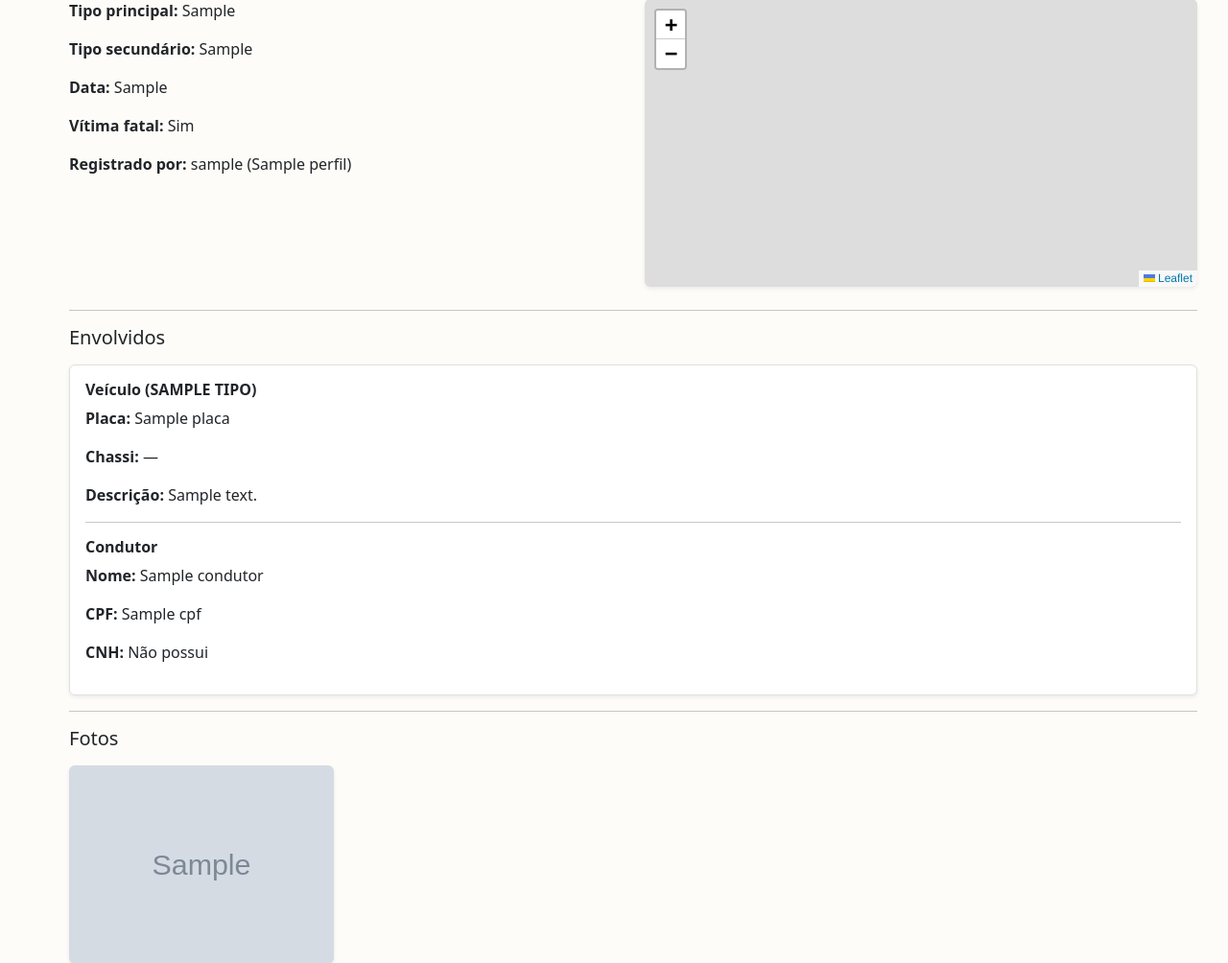
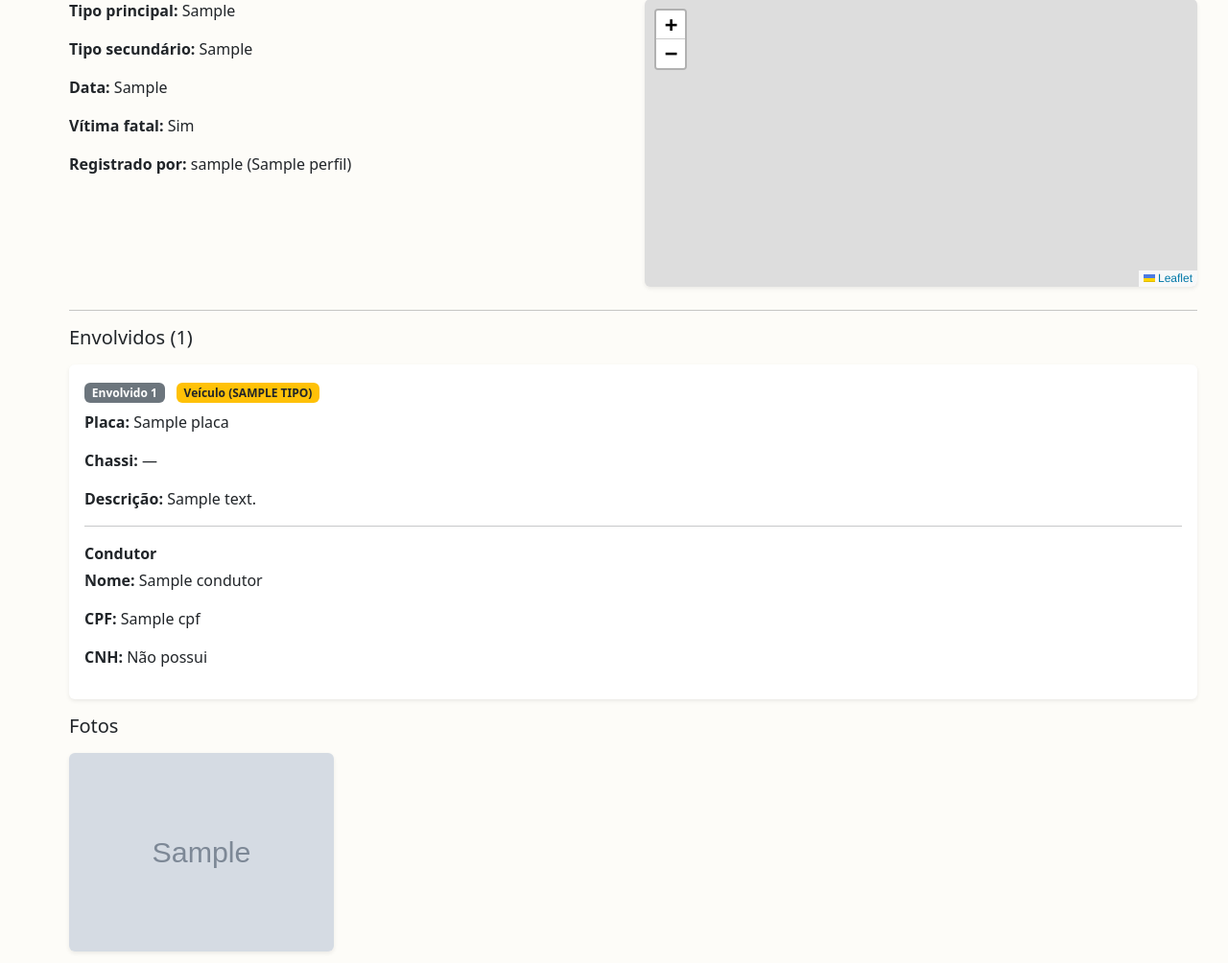
Before and after one commit to marxrocha205/sinistro_dashboard, a Django app: template sinistro_dash/dashboard/templates/dashboard/sinistro_detail.html in a window 1280 px wide. Shown: the part 91-1095 px from the top of the page at 96% size. Run offline with Django 5.2, Linux system fonts and the light colour scheme; the template is opened without the code that fills it: most values are stand-ins (such as "Sample title", 1, 10 or a date in 2020); grey boxes marked "Sample" are stand-in pictures.

Commit message:
fix: detail e relatorios

```diff
--- a/sinistro_dash/dashboard/templates/dashboard/sinistro_detail.html
+++ b/sinistro_dash/dashboard/templates/dashboard/sinistro_detail.html
@@ -29,20 +29,33 @@
 
 <hr>
 
-<h5 class="mb-3">Envolvidos</h5>
+<h5 class="mb-3">
+  Envolvidos ({{ sinistro.envolvidos|length }})
+</h5>
 
 {% for e in sinistro.envolvidos %}
-  <div class="card mb-3 shadow-sm">
+  <div class="card mb-3 shadow-sm border-0">
     <div class="card-body">
 
+      <div class="mb-2">
+        <span class="badge bg-secondary">
+          Envolvido {{ forloop.counter }}
+        </span>
+
+        {% if e.tipo == "pedestre" %}
+          <span class="badge bg-info text-dark ms-2">Pedestre</span>
+        {% else %}
+          <span class="badge bg-warning text-dark ms-2">
+            Veículo ({{ e.tipo|upper }})
+          </span>
+        {% endif %}
+      </div>
+
       {% if e.tipo == "pedestre" %}
-        <h6 class="fw-bold">Pedestre</h6>
         <p><strong>Nome:</strong> {{ e.pedestre.nome }}</p>
         <p><strong>CPF:</strong> {{ e.pedestre.cpf }}</p>
 
       {% else %}
-        <h6 class="fw-bold">Veículo ({{ e.tipo|upper }})</h6>
-
         <p><strong>Placa:</strong> {{ e.veiculo.placa }}</p>
         <p><strong>Chassi:</strong> {{ e.veiculo.chassi|default:"—" }}</p>
 
@@ -52,7 +65,7 @@
 
         {% if e.veiculo.condutor %}
           <hr>
-          <h6 class="fw-bold">Condutor</h6>
+          <p class="fw-bold mb-1">Condutor</p>
           <p><strong>Nome:</strong> {{ e.veiculo.condutor.nome }}</p>
           <p><strong>CPF:</strong> {{ e.veiculo.condutor.cpf }}</p>
           <p>
@@ -72,7 +85,6 @@
   <p class="text-muted">Nenhum envolvido informado.</p>
 {% endfor %}
 
-<hr>
 
 <h5 class="mb-3">Fotos</h5>
 
```
